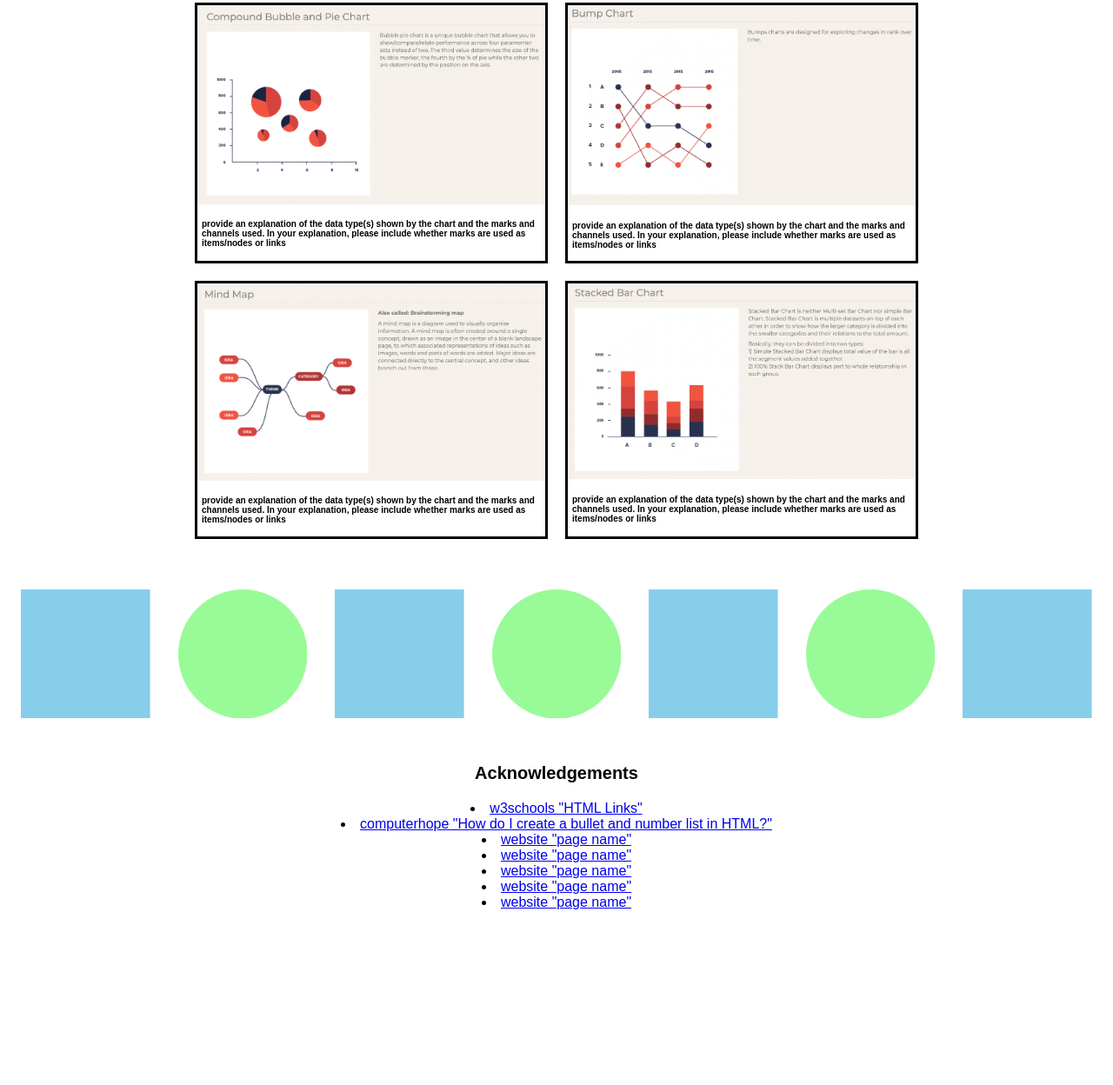
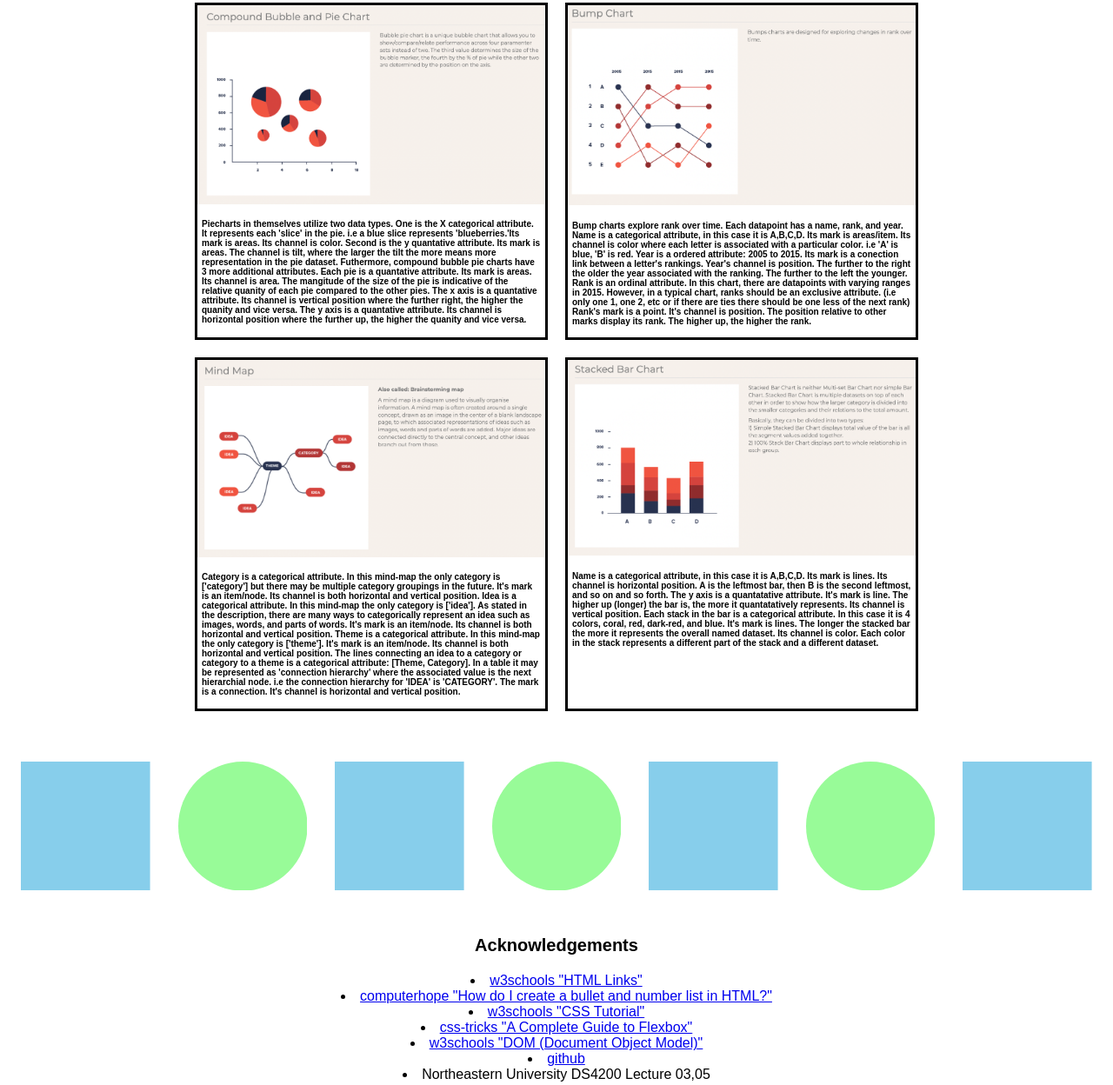
Before and after one commit to DS4200-S22/hw-03-josh-and-matt, a plain HTML site: page index.html in a window 1280 px wide. Shown: the part 93-1341 px from the top of the page at 87% size. Before the commit the page ends 1148 px from the top, so only its background shows below. Drawn offline with Linux system fonts and the light colour scheme.

Commit message:
added references and paragraphs

```diff
--- a/index.html
+++ b/index.html
@@ -14,25 +14,36 @@
       <div>
         <img src="img/bubble_and_pie_chart.png" alt="First gallery image" />
         <h2 class="description">
-          provide an explanation of the data type(s) shown by the chart and the marks and channels used. In your explanation, please include whether marks are used as items/nodes or links
+          Piecharts in themselves utilize two data types. One is the X categorical attribute. It represents each 'slice' in the pie. i.e a blue slice represents 'blueberries.'Its mark is areas. Its channel is color. Second is the y quantative attribute. Its mark is areas. The channel is tilt, where the larger the tilt the more means more representation in the pie dataset.
+
+          Futhermore, compound bubble pie charts have 3 more additional attributes. Each pie is a quantative attribute. Its mark is areas. Its channel is area. The mangitude of the size of the pie is indicative of the relative quanity of each pie compared to the other pies. The x axis is a quantative attribute. Its channel is vertical position where the further right, the higher the quanity and vice versa. The y axis is a quantative attribute. Its channel is horizontal position where the further up, the higher the quanity and vice versa.
         </h2>
       </div>
       <div>
         <img src="img/bump_chart.png" alt="Second gallery image" />
         <h2 class="description">
-          provide an explanation of the data type(s) shown by the chart and the marks and channels used. In your explanation, please include whether marks are used as items/nodes or links
+          Bump charts explore rank over time. Each datapoint has a name, rank, and year. Name is a categorical attribute, in this case it is A,B,C,D. Its mark is areas/item. Its channel is color where each letter is associated with a particular color. i.e 'A' is blue, 'B' is red. Year is a ordered attribute: 2005 to 2015. Its mark is a conection link between a letter's rankings. Year's channel is position. The further to the right the older the year associated with the ranking. The further to the left the younger.  Rank is an ordinal attribute. In this chart, there are datapoints with varying ranges in 2015. However, in a typical chart, ranks should be an exclusive attribute. (i.e only one 1, one 2, etc or if there are ties there should be one less of the next rank) Rank's mark is a point. It's channel is position. The position relative to other marks display its rank. The higher up, the higher the rank.
+
         </h2>
       </div>
       <div>
         <img src="img/mind_map.png" alt="Third gallery image" />
         <h2 class="description">
-          provide an explanation of the data type(s) shown by the chart and the marks and channels used. In your explanation, please include whether marks are used as items/nodes or links
+          Category is a categorical attribute. In this mind-map the only category is ['category'] but there may be multiple category groupings in the future. It's mark is an item/node. Its channel is both horizontal and vertical position.
+
+          Idea is a categorical attribute. In this mind-map the only category is ['idea']. As stated in the description, there are many ways to categorically represent an idea such as images, words, and parts of words. It's mark is an item/node. Its channel is both horizontal and vertical position.
+
+          Theme is a categorical attribute. In this mind-map the only category is ['theme']. It's mark is an item/node. Its channel is both horizontal and vertical position.
+
+          The lines connecting an idea to a category or category to a theme is a categorical attribute: [Theme, Category]. In a table it may be represented as 'connection hierarchy' where the associated value is the next hierarchial node. i.e the connection hierarchy for 'IDEA' is 'CATEGORY'. The mark is a connection. It's channel is horizontal and vertical position.
+
         </h2>
       </div>
       <div>
         <img src="img/stacked_bar_chart.png" alt="Fourth gallery image" />
         <h2 class="description">
-          provide an explanation of the data type(s) shown by the chart and the marks and channels used. In your explanation, please include whether marks are used as items/nodes or links
+         Name is a categorical attribute, in this case it is A,B,C,D. Its mark is lines. Its channel is horizontal position. A is the leftmost bar, then B is the second leftmost, and so on and so forth. The y axis is a quantatative attribute. It's mark is line. The higher up (longer) the bar is, the more it quantatatively represents. Its channel is vertical position. Each stack in the bar is a categorical attribute. In this case it is 4 colors, coral, red, dark-red, and blue. It's mark is lines. The longer the stacked bar the more it represents the overall named dataset. Its channel is color. Each color in the stack represents a different part of the stack and a different dataset.
+
         </h2>
       </div>
     </section>
@@ -93,29 +104,27 @@
     </a>
   </li>
   <li>
-    <a href="url">
-      website "page name"
+    <a href="https://www.w3schools.com/css/default.asp">
+      w3schools "CSS Tutorial"
     </a>
   </li>
   <li>
-    <a href="url">
-      website "page name"
+   <a href="https://css-tricks.com/snippets/css/a-guide-to-flexbox">
+      css-tricks "A Complete Guide to Flexbox"
     </a>
   </li>
   <li>
-    <a href="url">
-      website "page name"
+    <a href="https://www.geeksforgeeks.org/dom-document-object-model/">
+      w3schools "DOM (Document Object Model)"
     </a>
   </li>
   <li>
-    <a href="url">
-      website "page name"
+    <a href="https://github.com/DS4200-S22/hw-03-josh-and-matt">
+      github
     </a>
   </li>
   <li>
-    <a href="url">
-      website "page name"
-    </a>
+    Northeastern University DS4200 Lecture 03,05
   </li>
 </div>
 </body>
--- a/style.css
+++ b/style.css
@@ -77,3 +77,7 @@ h3 {
 .links li {
   text-align: center;
 }
+
+p {
+  text-align: center;
+}
```
